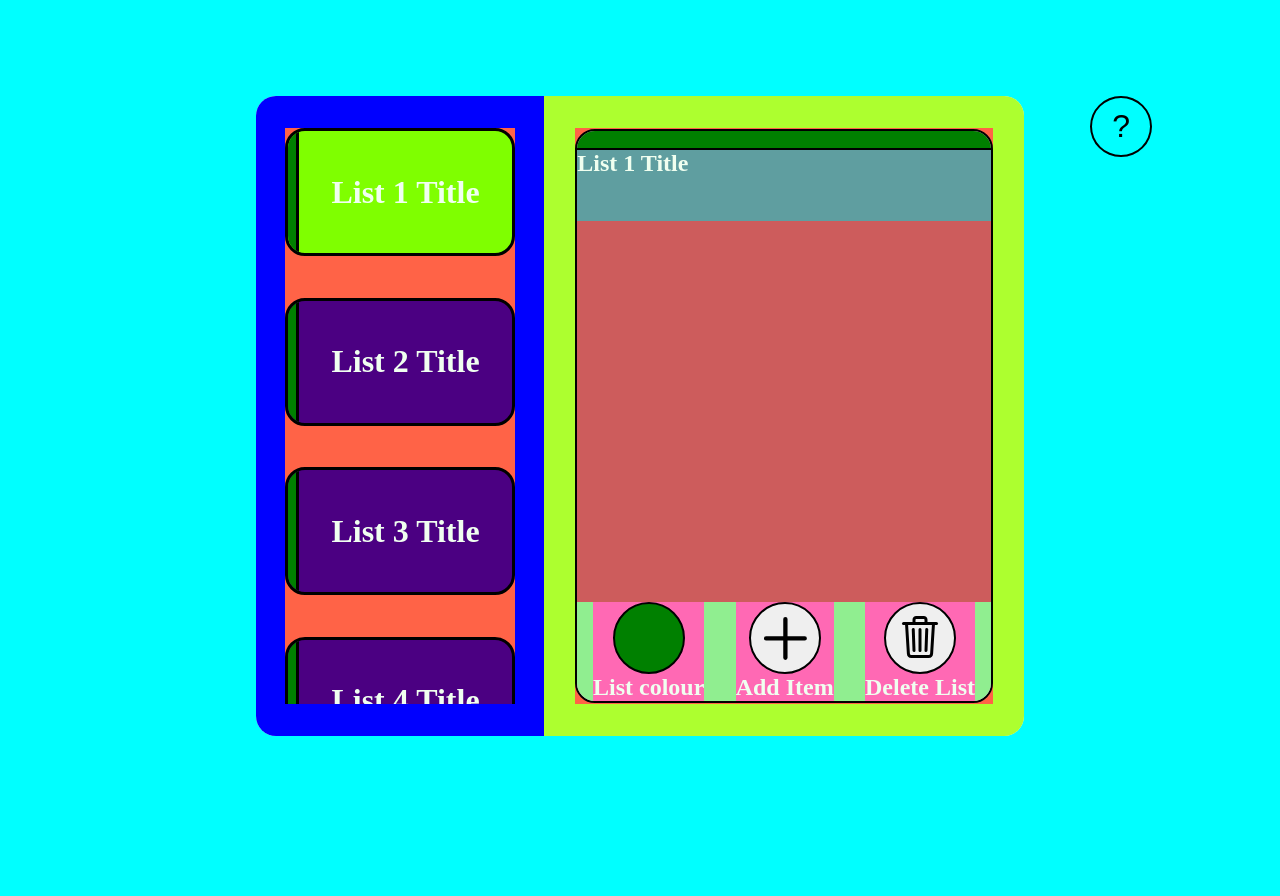
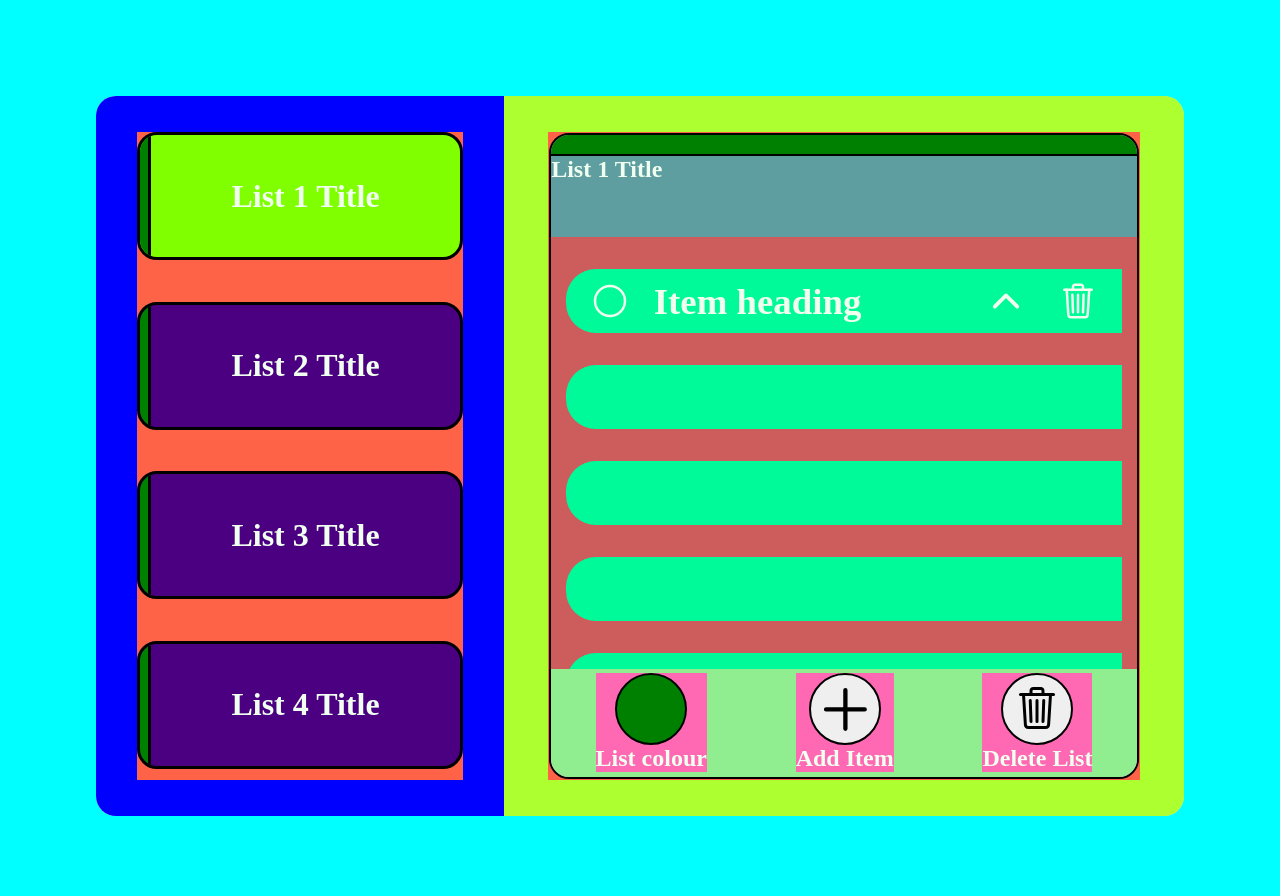
Before and after one commit to WhoDatChino/To-do-App, a plain HTML site: page index.html in a window 1280 px wide. Drawn offline with nearby package versions, Linux system fonts and the light colour scheme.

Commit message:
Mid to end stages of wireframe

```diff
--- a/index.html
+++ b/index.html
@@ -11,7 +11,7 @@
 
 <body>
 
-    <button class="help-btn">?</button>
+    <!-- <button class="help-btn">?</button> -->
 
     <div class="container">
 
@@ -87,7 +87,26 @@
 
                     <div class="list-items">
 
-                        <div class="list-item high_pri"></div>
+                        <div class="list-item high_pri">
+
+                            <div class="item-info">
+                                <ion-icon class="task-completion" name="ellipse-outline"></ion-icon>
+
+                                <h2>Item heading</h2>
+                            </div>
+
+                            <div class="item-interactions">
+                                <ion-icon class="expand-item" name="chevron-up-outline"></ion-icon>
+
+                                <ion-icon class="delete-item" name="trash-outline"></ion-icon>
+                            </div>
+
+
+
+
+                        </div>
+
+
                         <div class="list-item medium_pri"></div>
                         <div class="list-item low_pri"></div>
                         <div class="list-item low_pri expanded"></div>
@@ -102,13 +121,11 @@
                             <h2>List colour</h2>
                         </div>
 
-
                         <div>
                             <button class="add-item-btn">
                                 <ion-icon name="add-outline"></ion-icon>
                             </button>
                             <h2>Add Item</h2>
-
                         </div>
 
                         <div>
@@ -116,7 +133,6 @@
                                 <ion-icon name="trash-outline"></ion-icon>
                             </button>
                             <h2>Delete List</h2>
-
                         </div>
                     </div>
 
@@ -133,3 +149,25 @@
 <script src="https://unpkg.com/ionicons@5.4.0/dist/ionicons.js"></script>
 
 </html>
+
+<!-- .list-item :first-child {
+    margin: 1rem 1rem;
+    color: black;
+    font-size: 2em;
+  }
+  .list-item :nth-child(2) {
+    /* position: relative; */
+    left: -5rem;
+    margin: 1rem 1.5rem;
+  }
+  .list-item :nth-child(3) {
+    /* position: relative; */
+    left: 5rem;
+    margin-right: 3rem;
+  }
+  .list-item :last-child {
+    margin-right: 1rem;
+    position: relative;
+    left: auto;
+    color: black;
+  } -->
--- a/style.css
+++ b/style.css
@@ -6,12 +6,21 @@
 button:focus {
   outline: none;
 }
+button:hover {
+  cursor: pointer;
+}
 
 body {
   height: 100vh;
   width: 100%;
   background-color: aqua;
   /* position: relative; */
+}
+
+ul {
+  list-style: none;
+  /* display: flex;
+  justify-content: space-between; */
 }
 
 /* HELP BUTTON */
@@ -57,8 +66,12 @@ body {
 
 /* CONTAINER */
 .container {
-  height: 80vh;
-  width: 60%;
+  height: 90vh;
+  width: 85%;
+  /* min-width: 70rem */
+  /* max-width: 120rem;
+  min-height: 117rem;
+  margin: 4vw auto; */
   background-color: beige;
   align-items: center;
   align-content: center;
@@ -200,6 +213,50 @@ body {
 .list-view-expanded .list-items {
   flex: 8;
   background-color: indianred;
+  overflow-y: scroll;
+  align-items: center;
+}
+
+/* List Items */
+.list-items .list-item {
+  min-height: 4rem;
+  width: 95%;
+  background-color: mediumspringgreen;
+  margin: 2rem auto;
+  display: flex;
+  align-items: center;
+  /* justify-content: space-between; */
+  font-size: 2.5rem;
+  border-top-left-radius: 30px;
+  border-bottom-left-radius: 30px;
+}
+
+.list-item .item-info {
+  flex: 3;
+  align-items: center;
+  display: flex;
+  justify-content: flex-start;
+  /* background-color: blue; */
+}
+.item-info h2 {
+  margin-left: 1.5rem;
+  font-size: 2.3rem;
+}
+.item-info .task-completion {
+  margin-left: 1.5rem;
+}
+
+.list-item .item-interactions {
+  flex: 1;
+  display: flex;
+  justify-content: space-between;
+  /* background-color: blue; */
+}
+.item-interactions .expand-item {
+  margin: 0 2rem;
+}
+.item-interactions .delete-item {
+  margin-right: 1.5rem;
 }
 
 /* List options */
@@ -229,6 +286,7 @@ body {
 .list-colour-btn {
   background-color: green;
 }
+
 .list-options div {
   display: flex;
   flex-direction: column;
```
